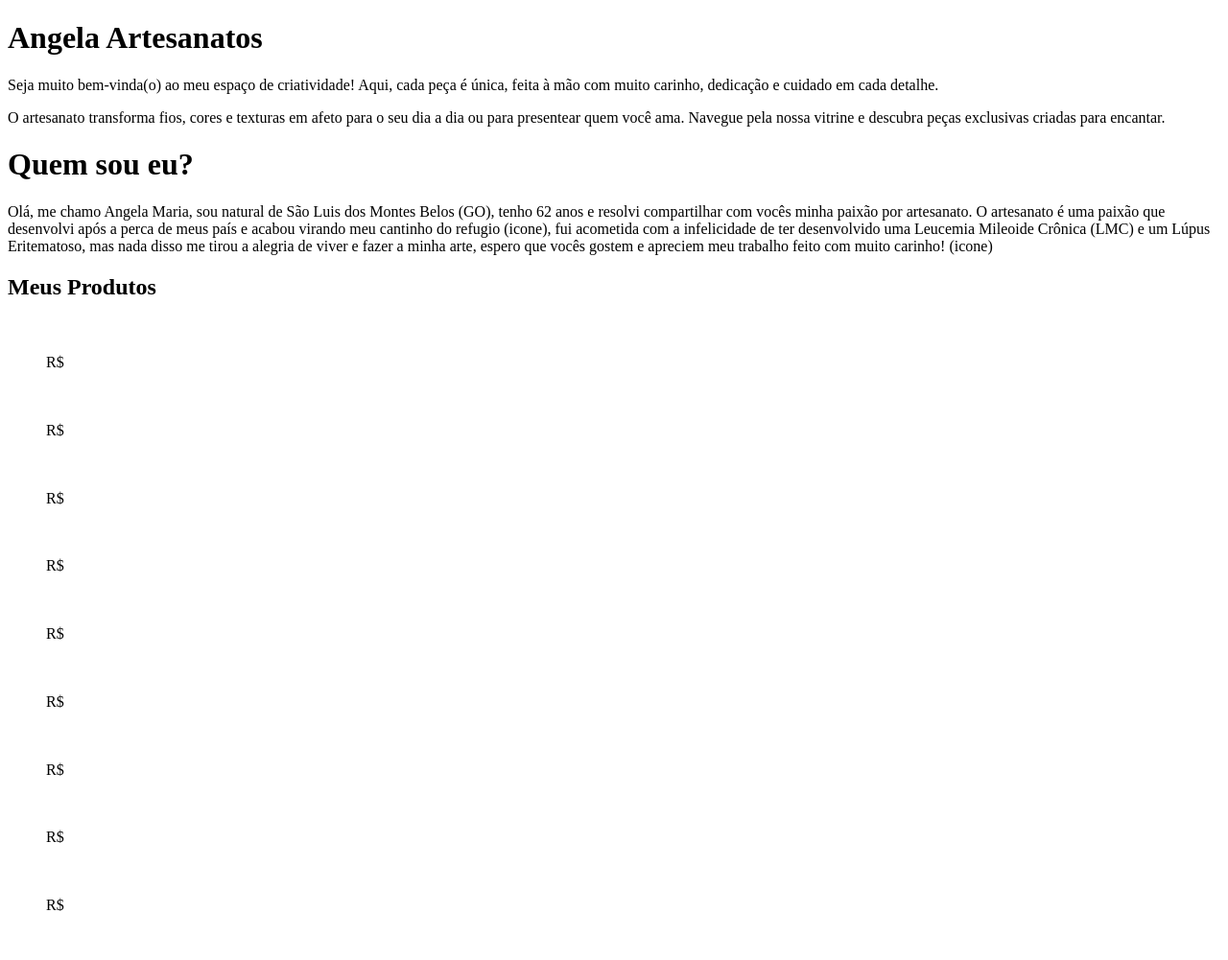
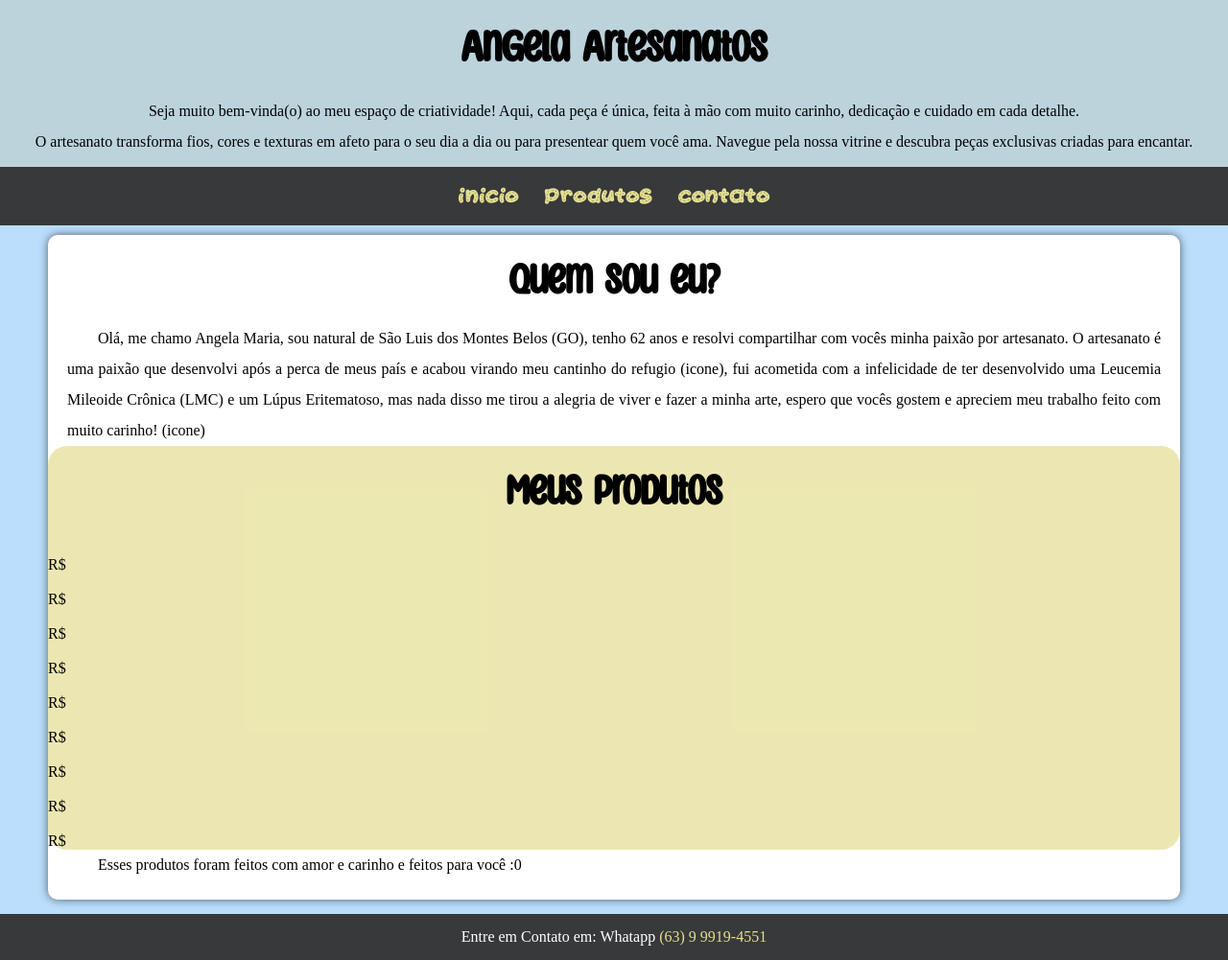
Before and after one commit to franciscoedu4rdo/artesao, a plain HTML site: page index.html in a window 1280 px wide. Shown: the whole page at 96% size. Before the commit the page ends 969 px from the top, so only its background shows below. Drawn offline with Linux system fonts and the light colour scheme.

Commit message:
inquisition

```diff
--- a/estilo/style.css
+++ b/estilo/style.css
@@ -1 +1,129 @@
 @charset "UTF-8";
+@font-face {
+    font-family: 'Kawaii';
+    src: url(../fontes/Kawaii\ Stitch.otf) format('opentype');
+    font-weight: normal;
+}
+
+@font-face {
+    font-family: 'Sunny';
+    src: url(../fontes/Sunny\ Spells\ Basic.ttf) format('truetype');
+    font-weight: normal;
+}
+
+/*
+#BFCBC2
+#B4869F
+#E3DE8F
+#37393A
+#BADEFC
+*/
+
+:root {
+    --cor1:#BFCBC2;
+    --cor2:#BADEFC;
+    --cor3:#E3DE8F;
+    --cor4:#37393A;
+    --cor5:#B4869F;
+
+    --fonte-padrão: 'Kawaii', 'Arial', "sans-serif";
+    --fonte-destaque: 'Arial', 'Verdana', 'Helvetica', 'sans-serif';
+    --fonte-padrão-a: 'Sunny', 'Arial', 'sans-serif';
+}
+
+* {
+    padding: 0px;
+    margin: 0px;
+}
+
+header {
+    background-color: #bfcbc28a;
+    text-align: center;
+    min-height: 100px;
+}
+
+header p {
+    line-height: 2em;
+}
+
+header h1 {
+    font-family: var(--fonte-padrão-a);
+    text-align: center;
+    font-size: 50px;
+    margin-bottom: 20px;
+    padding-top: 20px;
+}
+
+nav{
+    font-family: var(--fonte-padrão);
+    padding: 20px;
+    margin: 10px 0px;
+    background-color: #37393A;
+}
+
+nav a {
+    padding: 10px;
+    text-decoration: none;
+    color: var(--cor3);
+}
+
+nav a:hover {
+    background-color: #bfcbc24d;
+    border-radius: 20px;
+}
+
+body {
+    background-color: var(--cor2);
+}
+
+main {
+    background-color: white;
+    padding: 20px;
+    margin: 0px 50px 15px 50px;
+    box-shadow: 0px 0px 10px rgba(0, 0, 0, 0.582);
+    border-radius: 10px;
+}
+
+main h1 {
+    font-family: var(--fonte-padrão-a);
+    text-align: center;
+    padding-bottom: 15px;
+    font-size: 3em;
+}
+
+.direito {
+    text-align: justify;
+    text-indent: 2em;
+    line-height: 2em;
+}
+
+main h2 {
+    font-family: var(--fonte-padrão-a);
+    font-size: 3em;
+    text-align: center;
+    padding: 20px;
+}
+
+.princ {
+    background-color: #e3dd8faf;
+    border-radius: 20px;
+    margin: 0px -20px;
+}
+
+footer {
+    background-color: #37393A;
+    padding: 15px;
+    color: white;
+    text-align: center;
+}
+
+footer a {
+    text-decoration: none;
+    color: var(--cor3);
+}
+
+footer a:hover {
+    background-color: #bfcbc231;
+    padding: 4px;
+    border-radius: 15px;
+}
--- a/index.html
+++ b/index.html
@@ -13,12 +13,15 @@
     <p>Seja muito bem-vinda(o) ao meu espaço de criatividade! Aqui, cada peça é única, feita à mão com muito carinho, dedicação e cuidado em cada detalhe.<p>
     <p>O artesanato transforma fios, cores e texturas em afeto para o seu dia a dia ou para presentear quem você ama. Navegue pela nossa vitrine e descubra peças exclusivas criadas para encantar.</p>
     <nav>
-
+        <a href="#">INICIO</a>
+        <a href="#">PRODUTOS</a>
+        <a href="#">CONTATO</a>
     </nav>
    </header>
    <main>
     <h1>Quem sou eu?</h1>
     <p class="direito">Olá, me chamo Angela Maria, sou natural de São Luis dos Montes Belos (GO), tenho 62 anos e resolvi compartilhar com vocês minha paixão por artesanato. O artesanato é uma paixão que desenvolvi após a perca de meus país e acabou virando meu cantinho do refugio (icone), fui acometida com a infelicidade de ter desenvolvido uma Leucemia Mileoide Crônica (LMC) e um Lúpus Eritematoso, mas nada disso me tirou a alegria de viver e fazer a minha arte, espero que vocês gostem e apreciem meu trabalho feito com muito carinho! (icone)</p>
+    <div class="princ">
         <h2>Meus Produtos</h2>
         <div class="imagem">
             <figure class="imagem-artesanato">
@@ -27,7 +30,6 @@
                     <source media="(max-width: )" srcset="">
                     <img src="" alt="">
                 </picture>
-
                 <figcaption>
                     <h3></h3>
                     <p>R$</p>
@@ -39,7 +41,6 @@
                     <source media="(max-width: )" srcset="">
                     <img src="" alt="">
                 </picture>
-
                 <figcaption>
                     <h3></h3>
                     <p>R$</p>
@@ -51,7 +52,6 @@
                     <source media="(max-width: )" srcset="">
                     <img src="" alt="">
                 </picture>
-
                 <figcaption>
                     <h3></h3>
                     <p>R$</p>
@@ -63,7 +63,6 @@
                     <source media="(max-width: )" srcset="">
                     <img src="" alt="">
                 </picture>
-
                 <figcaption>
                     <h3></h3>
                     <p>R$</p>
@@ -75,7 +74,6 @@
                     <source media="(max-width: )" srcset="">
                     <img src="" alt="">
                 </picture>
-
                 <figcaption>
                     <h3></h3>
                     <p>R$</p>
@@ -87,7 +85,6 @@
                     <source media="(max-width: )" srcset="">
                     <img src="" alt="">
                 </picture>
-
                 <figcaption>
                     <h3></h3>
                     <p>R$</p>
@@ -99,7 +96,6 @@
                     <source media="(max-width: )" srcset="">
                     <img src="" alt="">
                 </picture>
-
                 <figcaption>
                     <h3></h3>
                     <p>R$</p>
@@ -111,7 +107,6 @@
                     <source media="(max-width: )" srcset="">
                     <img src="" alt="">
                 </picture>
-
                 <figcaption>
                     <h3></h3>
                     <p>R$</p>
@@ -123,16 +118,17 @@
                     <source media="(max-width: )" srcset="">
                     <img src="" alt="">
                 </picture>
-
                 <figcaption>
                     <h3></h3>
                     <p>R$</p>
                 </figcaption>
             </figure>
         </div>
+    </div>
+    <p class="direito">Esses produtos foram feitos com amor e carinho e feitos para você :0</p>
    </main>
    <footer>
-
+        <p>Entre em Contato em: Whatapp  <a href="#">(63) 9 9919-4551</a></p>
    </footer>
 </body>
 </html>
```
Also changed, not shown: fontes/Kawaii Stitch.otf (added), fontes/Kawaii Stitch.png (added), fontes/Kawaii Stitch.ttf (added), fontes/Sunny Spells Basic.ttf (added), fontes/license.txt (added). Lines whose indentation alone changed are shown as unchanged.
